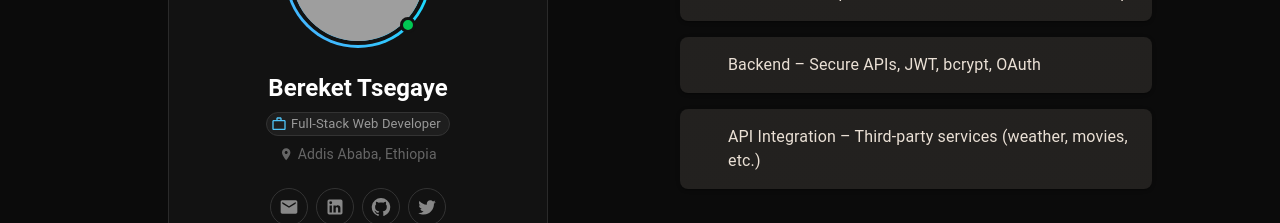
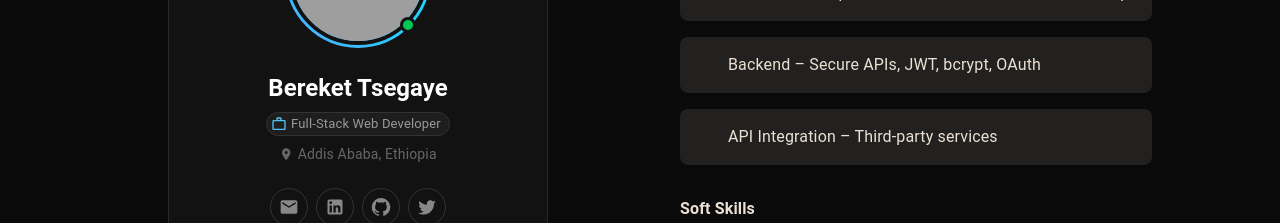
Before and after one commit to treehouseapps/Portfolio, a React (Vite) app: page / in a window 1280 px wide. Shown: the part 1080-1303 px from the top of the page. Built offline with nearby package versions, Linux system fonts and the light colour scheme; grey boxes are pictures that could not be loaded; some icons are missing; a web font is replaced by a local one.

Commit message:
small fix

```diff
--- a/src/sections/about.jsx
+++ b/src/sections/about.jsx
@@ -9,7 +9,7 @@ const techSkills = [
     { icon: <CodeIcon color="primary" />, text: "MERN Stack & Next.js – MongoDB, Express, React, Node.js" },
     { icon: <DesignServicesIcon color="secondary" />, text: "Frontend – Responsive UIs with Material UI & Bootstrap" },
     { icon: <SecurityIcon color="error" />, text: "Backend – Secure APIs, JWT, bcrypt, OAuth" },
-    { icon: <CodeIcon color="primary" />, text: "API Integration – Third-party services (weather, movies, etc.)" },
+    { icon: <CodeIcon color="primary" />, text: "API Integration – Third-party services" },
 ];
 
 const softSkills = [
```
